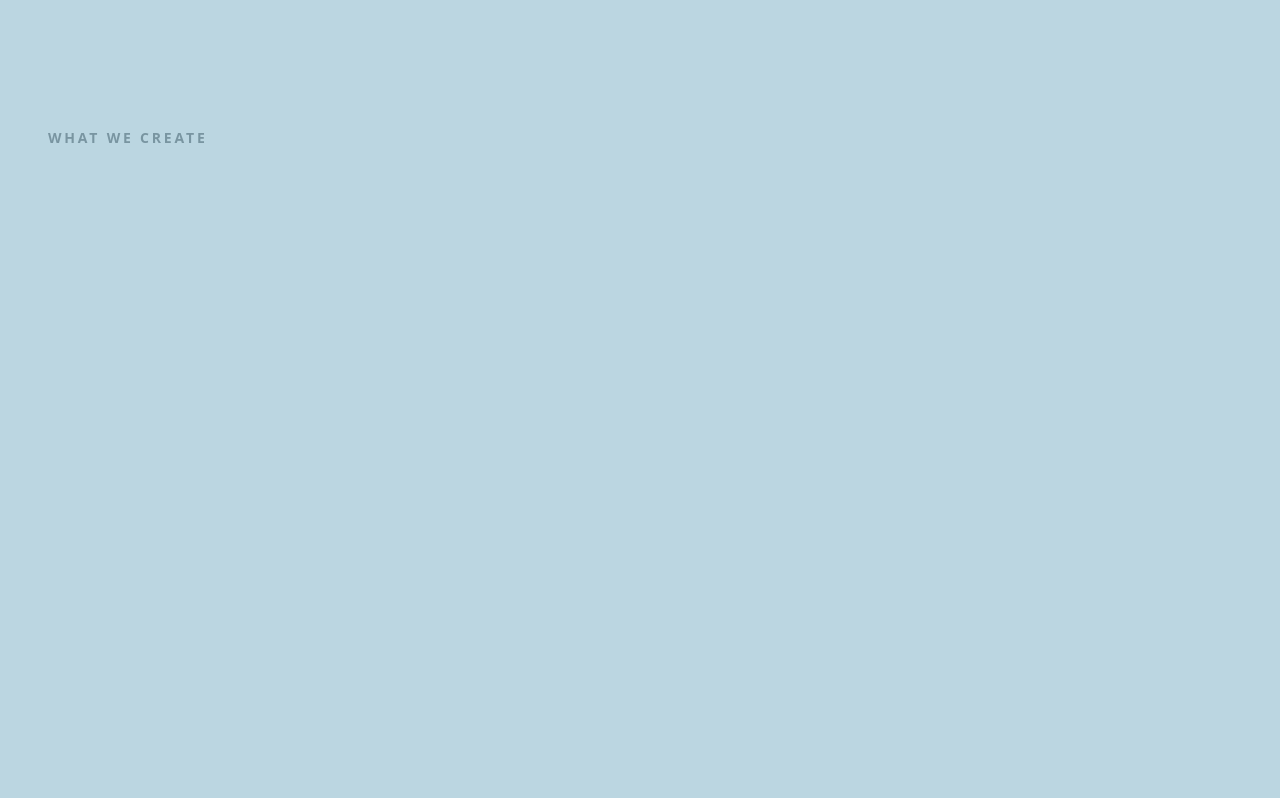
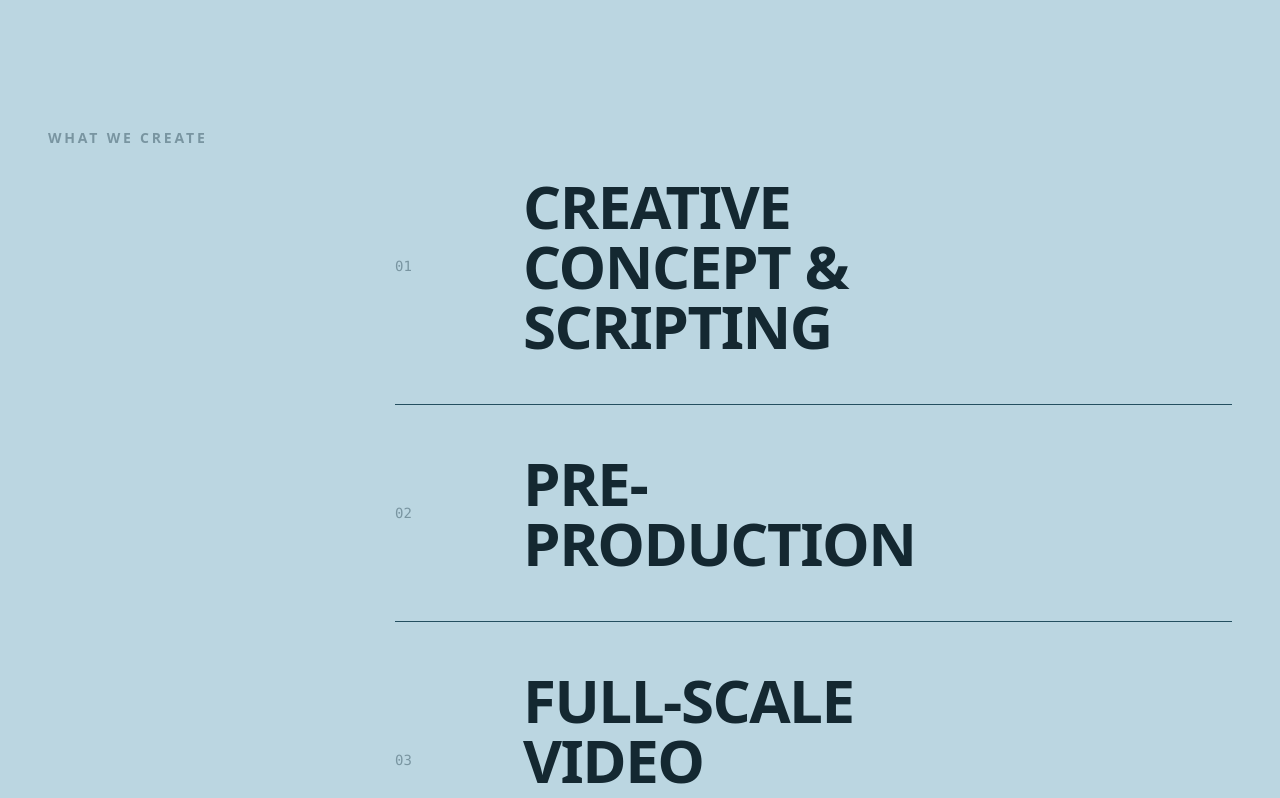
Before and after one commit to MoatazJS/Kn-agency, a Next.js app: page / in a window 1280 px wide. Shown: the part 800-1598 px from the top of the page. Before the commit the page ends 1076 px from the top, so only its background shows below. Built offline with nearby package versions, Linux system fonts and the light colour scheme.

Commit message:
Finished creating what we create section

```diff
--- a/myComponents/PagesComponents/HomeComponents/CreateSection.tsx
+++ b/myComponents/PagesComponents/HomeComponents/CreateSection.tsx
@@ -37,7 +37,27 @@ export default function CreateSection() {
               What We Create
             </h2>
           </div>
-          <div></div>
+          <div>
+            <div className="flex flex-col flex-1">
+              {services.map((service) => (
+                <div
+                  key={service.id}
+                  className="group flex flex-col md:flex-row items-baseline md:items-center py-12 border-b border-kn-gray-light last:border-none transition-all duration-500 hover:pl-8"
+                  // Hover effect: slight padding left movement
+                >
+                  <span className="text-sm font-mono text-kn-gray mr-8 md:w-24">
+                    {service.id}
+                  </span>
+                  <h3 className="text-4xl md:text-6xl font-bold font-heading text-kn-black uppercase tracking-tight flex-1 group-hover:text-kn-gray-dark transition-colors">
+                    {service.name}
+                  </h3>
+                  <p className="mt-4 md:mt-0 text-kn-gray text-lg md:text-right md:w-64 opacity-0 group-hover:opacity-100 transition-opacity duration-500">
+                    {service.desc}
+                  </p>
+                </div>
+              ))}
+            </div>
+          </div>
         </div>
       </section>
     </>
```
